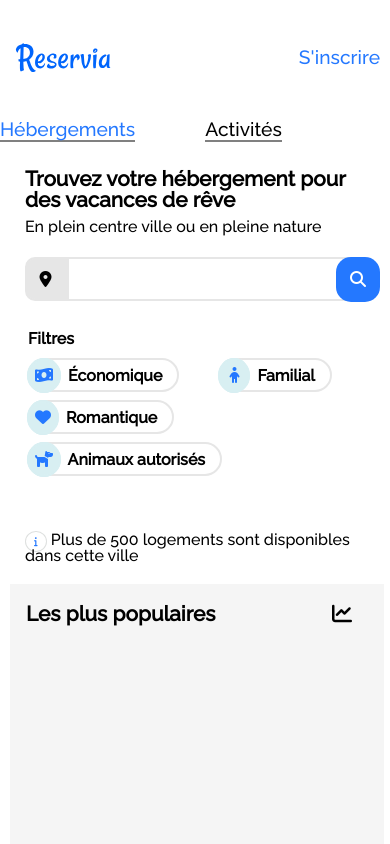
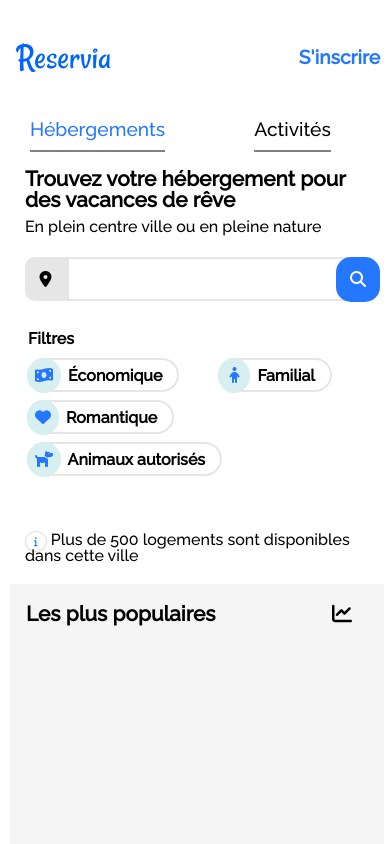
Before and after one commit to PhilippeLenny/PHILIPPElenny_2_22.04.2021, a plain HTML site: page index.html in a window 390 px wide. Shown: the top 844 px of the page. Drawn offline with Linux system fonts and the light colour scheme.

Commit message:
top-menu

```diff
--- a/index.html
+++ b/index.html
@@ -13,8 +13,7 @@
     <header>
             <div class="logoreservia"><img src="images/logo/Reservia.svg" alt="Logo reservia" /></div>
 
-        <div class="top-menu">
-            <nav>
+            <nav class="top-menu">
                 <ul class="list-inscription-categorie">
                     <div class="heberg-activity">
                         <li class="hebergement-activites-header"><a class="text-decoration-input-heberg selected" href="#Hebergement">Hébergements</a></li>
--- a/style.css
+++ b/style.css
@@ -24,7 +24,6 @@ body
 {
     margin-bottom: 30px;
     margin-top: 35px;
-    width: 100%;
 }
 
 .inscription-input-deco
@@ -32,16 +31,12 @@ body
     font-size: 1.2rem;
     text-decoration: none;
     color: #2478ff;
+    font-weight: bold;
 }
 
 .top-menu
 {
     display: flex;
-}
-
-.hebergement-activites-header
-{
-    margin-right: 70px;
 }
 
 .hebergement-activites-header-ins
@@ -435,7 +430,8 @@ main
 
 .most-pop-text-align
 {
-    padding-top: 7px;
+    padding-top: 10px;
+    padding-bottom: 5px;
     padding-left: 10px;
     flex-direction: column;
     display: flex;
@@ -528,7 +524,7 @@ main
 .titre-activite
 {
     font-weight: bold;
-    font-size: 1.2rem;
+    font-size: 1.1rem;
     margin-bottom: 12px;
     margin-left: 7px;
     margin-top: 8px;
@@ -1396,10 +1392,23 @@ main
             left: 0;
         }
 
+        .top-menu{
+            width: 100%;
+        }
+
+        .list-inscription-categorie{
+            width: 100%;
+        }
+
         .hebergement-activites-header-ins{
             position: absolute;
             top: 3em;
             right: 0;
+        }
+
+        .hebergement-activites-header{
+            width: 50%;
+            text-align: center;
         }
 
         .heberg-activity{
@@ -1410,14 +1419,20 @@ main
         }
 
         .text-decoration-input{
-            width: 50%;
             border-bottom: 2px solid grey;
+            height: 100%;
+            width: 100%;
+            padding-top: 10px;
+            padding-bottom: 10px;
         }
 
         .text-decoration-input-heberg{
-            width: 50%;
             border-top: transparent;
             border-bottom: 2px solid gray;
+            width: 100%;
+            height: 100%;
+            padding-top: 10px;
+            padding-bottom: 10px;
         }
 
         .search-left-marker-logo
@@ -1492,7 +1507,6 @@ main
 
         .annonce-M-text-align
         {
-            text-align: center;
             margin-right: 10px;
         }
 
```
